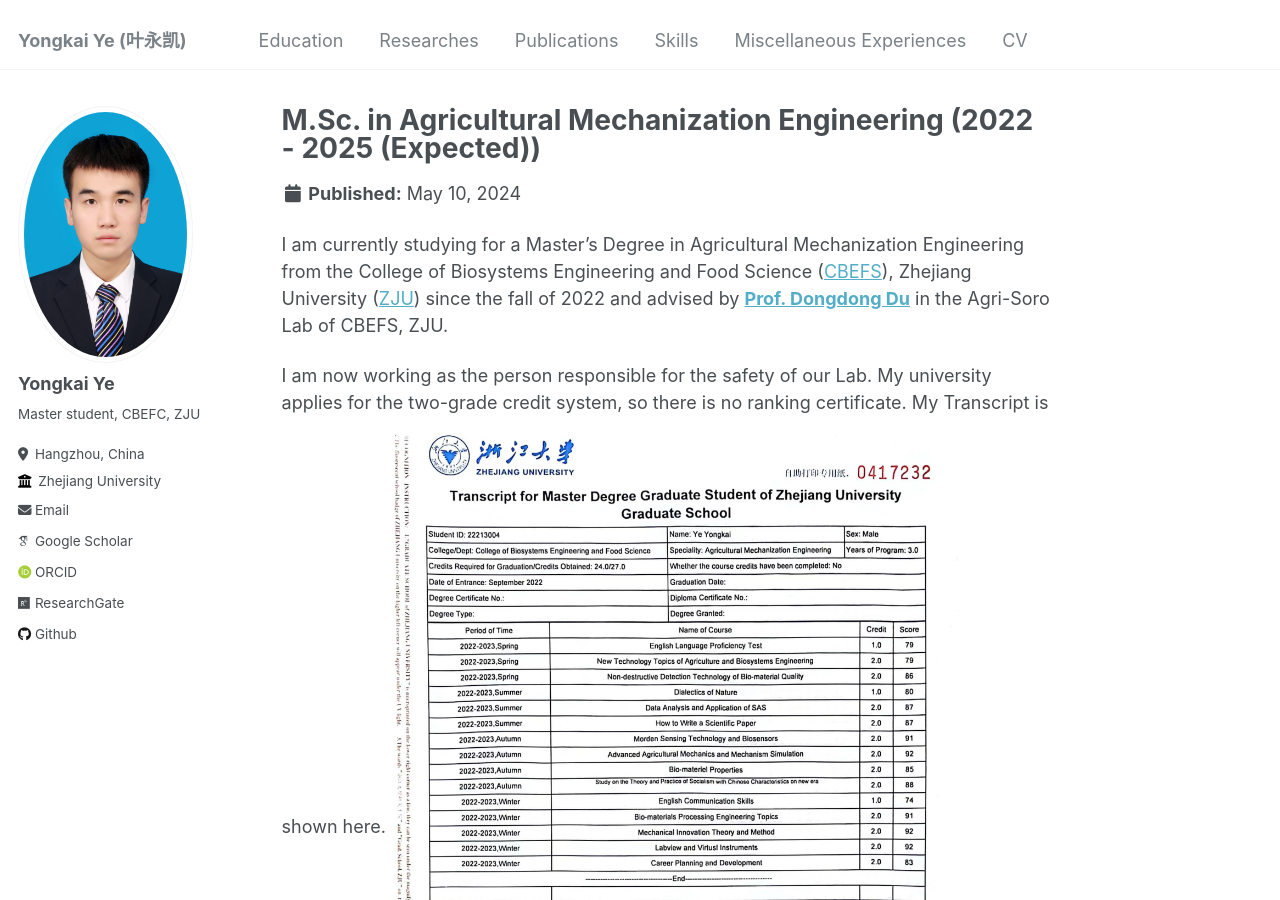
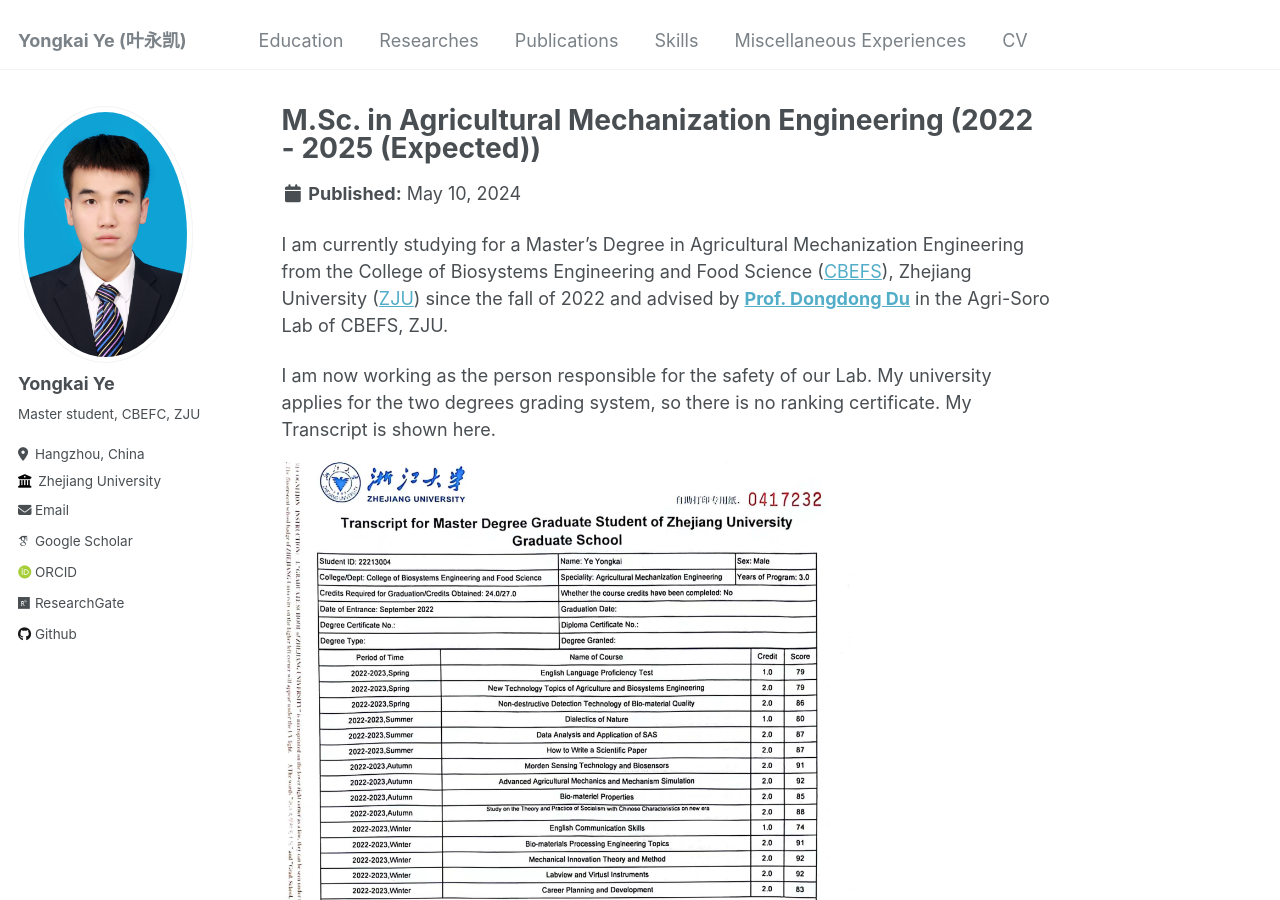
Before and after one commit to Yongkai-Ye/Yongkai-Ye.github.io, a Jekyll site: the page built from _education/zju-education-2.md, in a window 1280 px wide and 900 px high. Built offline with Jekyll 4.4.1, drawn with Linux system fonts in a browser that asks for light colours; some web fonts are replaced.

Commit message:
Update zju-education-2.md

```diff
--- a/_education/zju-education-2.md
+++ b/_education/zju-education-2.md
@@ -11,7 +11,7 @@ permalink: /education/zju-education-2
 I am currently studying for a Master’s Degree in Agricultural Mechanization Engineering from the College of Biosystems Engineering and Food Science ([CBEFS](https://caefs.zju.edu.cn/)), Zhejiang University ([ZJU](https://www.zju.edu.cn)) since the fall of 2022 and advised by **[Prof. Dongdong Du](https://person.zju.edu.cn/Dudd/)** in the Agri-Soro Lab of CBEFS, ZJU.
 
 I am now working as the person responsible for the safety of our Lab.
-My university applies for the two-grade credit system, so there is no ranking certificate. My Transcript is shown here.
+My university applies for the two degrees grading system, so there is no ranking certificate. My Transcript is shown here.
 ![Yongkai Ye's Transcript](../images/GraduateTranscriptEnglish.jpg){:height="75%" width="75%"}
 
 Research Interests
```
